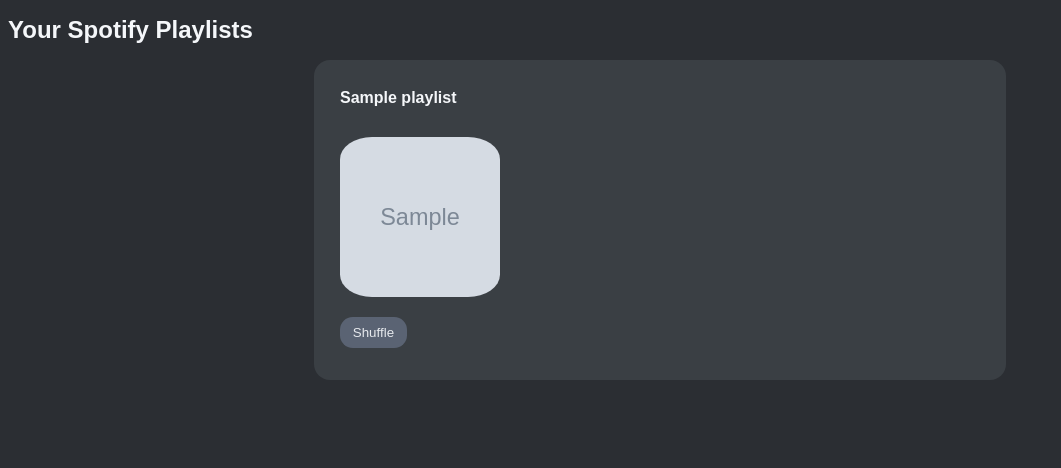
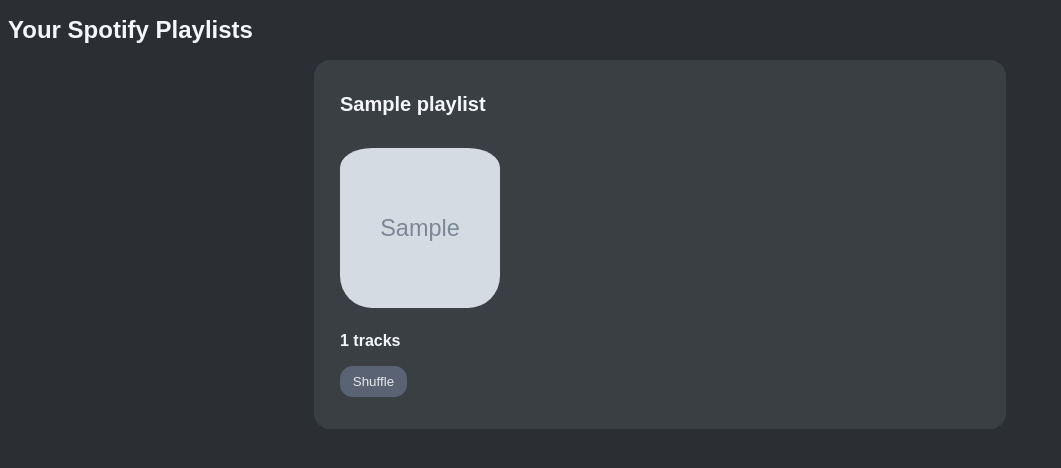
Before and after one commit to G-Chist/spotify_shuffler, a Flask app: template templates/playlists.html in a window 1280 px wide. Shown: the top 468 px of the page, without its empty margins (0-1061 px from the left). Run offline with Flask 3, Linux system fonts and the light colour scheme; the template is opened without the code that fills it: most values are stand-ins (such as "Sample title", 1, 10 or a date in 2020); grey boxes marked "Sample" are stand-in pictures.

Commit message:
Track count added

```diff
--- a/app.py
+++ b/app.py
@@ -90,10 +90,13 @@ def playlists():
         {
             'id': playlist["id"],  # Include the playlist ID
             'name': playlist["name"],  # Include the playlist name
-            'image': playlist["images"][0]["url"] if playlist["images"] else None  # Include the first image or None
+            'image': playlist["images"][0]["url"] if playlist["images"] else None,  # Include the first image or None
+            'length': playlist["tracks"]["total"]  # Include the length of the playlist
         }
         for playlist in playlists_data if playlist["owner"]["id"] == user_id  # Filter by user-owned playlists
     ]
+
+    print(playlists_data)
 
     return render_template("playlists.html", playlists=playlists_display_format)  # Render the playlists in the HTML
 
--- a/static/style.css
+++ b/static/style.css
@@ -10,7 +10,12 @@ h1 {
 }
 
 h2 {
-    font-size: 2vh;  /* Font size is 4% of the viewport height */
+    font-size: 2.5vh;  /* Font size is 2.5% of the viewport height */
+    color: #F5F7FA; /* Brighter off-white for headers */
+}
+
+h3 {
+    font-size: 2vh;  /* Font size is 2% of the viewport height */
     color: #F5F7FA; /* Brighter off-white for headers */
 }
 
@@ -59,6 +64,6 @@ li {
 .content img {
     width: 20vh;
     height: 20vh;
-    padding: 2vh 0vw 2vh 0vw;  /* Top, right, bottom, left padding */
+    padding: 2vh 0vw 0.5vh 0vw;  /* Top, right, bottom, left padding */
     border-radius: 20%; /* Round corners */
 }
--- a/templates/playlists.html
+++ b/templates/playlists.html
@@ -20,6 +20,7 @@
                         {% else %}  <!-- If no image is available -->
                             <p>No image available</p>  <!-- Display a message indicating the absence of an image -->
                         {% endif %}  <!-- End of the image check -->
+                        <h3>{{ playlist.length }} tracks</h3> <!-- Display track count -->
 
                         <form action="{{ url_for('shuffle_playlist', playlist_id=playlist.id) }}" method="GET">  <!-- Form to handle the shuffle action for the playlist -->
                             <button type="submit" class="shuffle_button">Shuffle</button>  <!-- Button to submit the form and trigger the shuffle action -->
```
